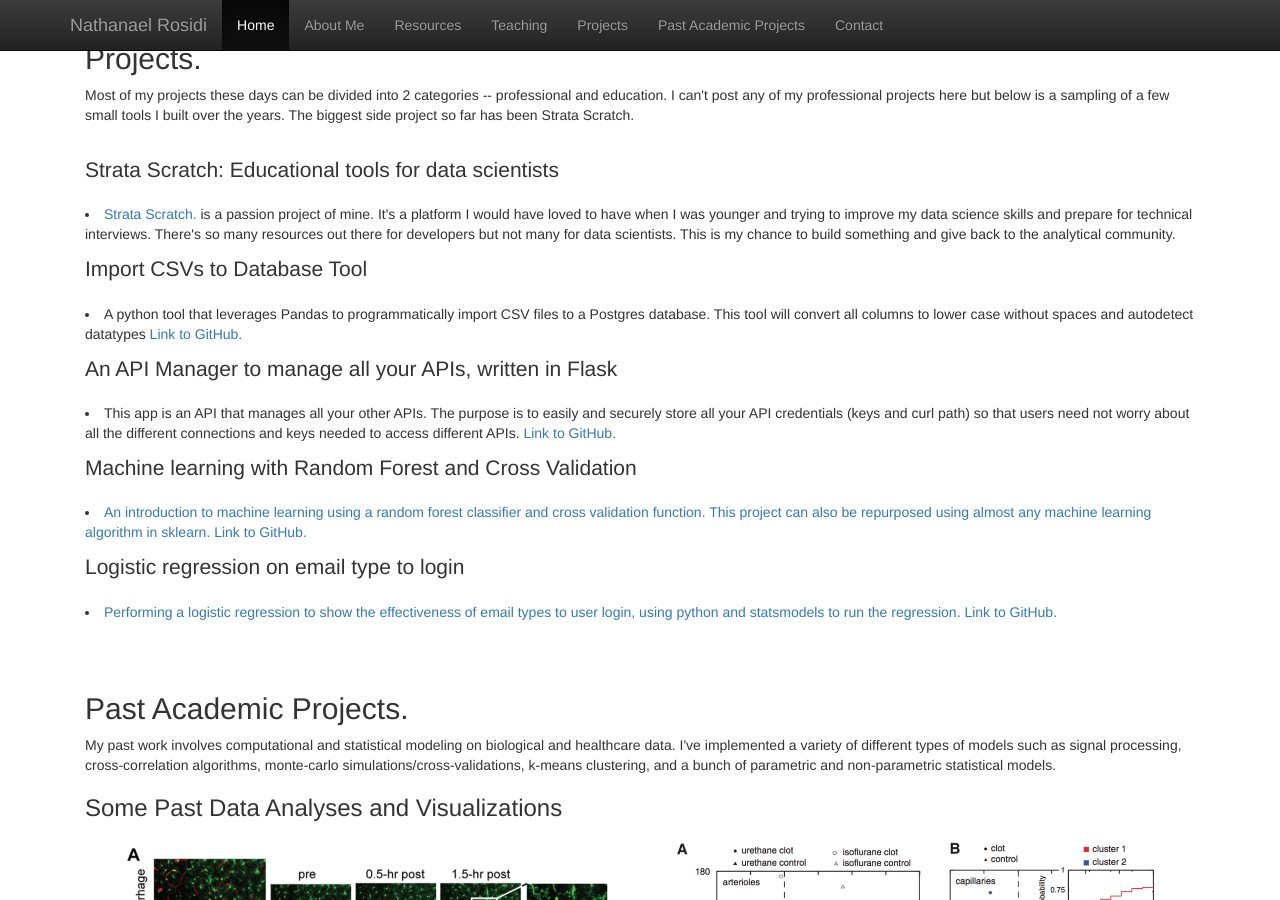
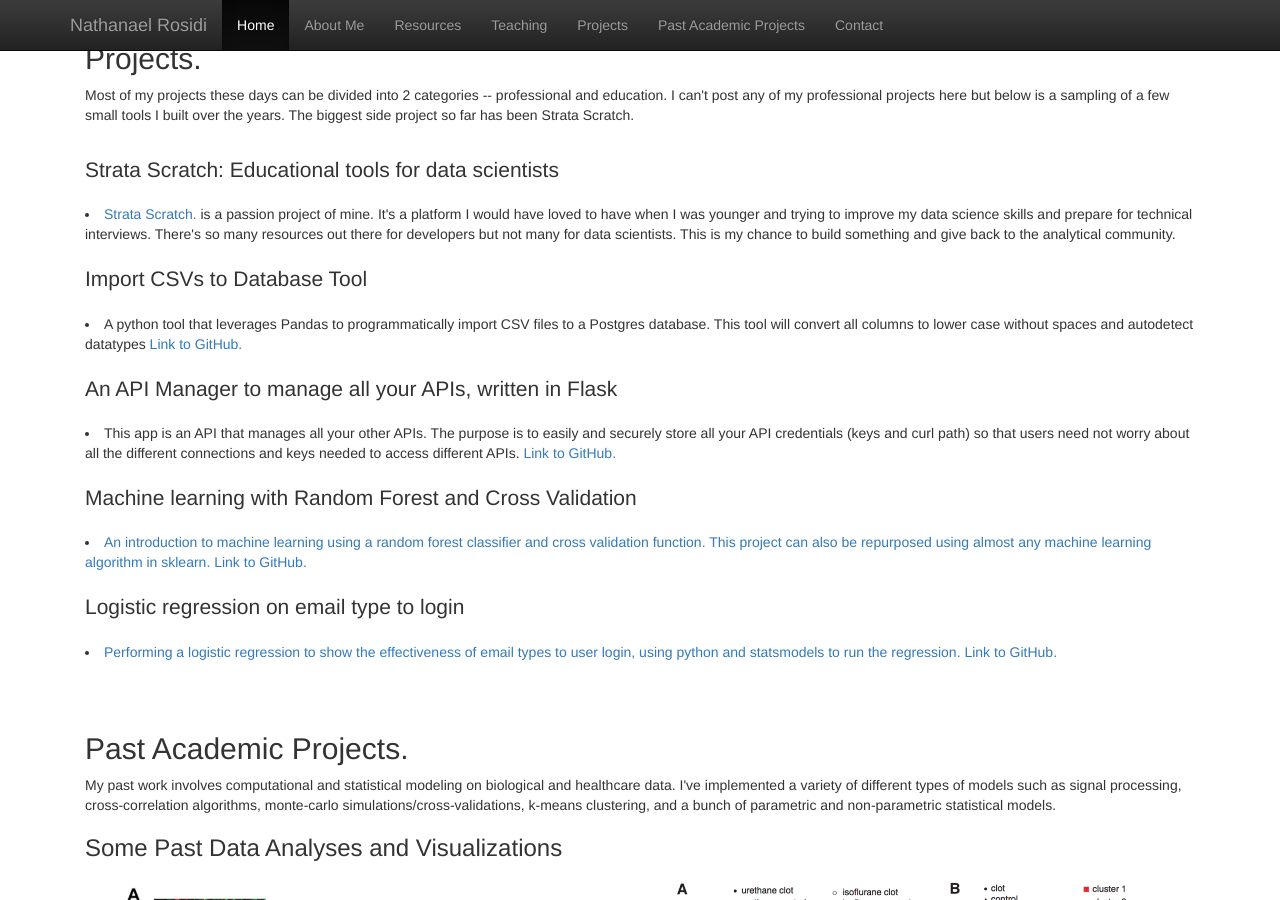
Before and after one commit to nlrosidi/nlrosidi.github.io, a Jekyll site: the page index.html, which Jekyll copies as it is, in a window 1280 px wide and 900 px high, scrolled down 1471 px. Built offline with Jekyll 4.4.1, drawn with Linux system fonts in a browser that asks for light colours; nearby versions of some CDN libraries.

Commit message:
Update index.html

```diff
--- a/index.html
+++ b/index.html
@@ -107,18 +107,18 @@
 	  <br>
 	  <p class="lead">Strata Scratch: Educational tools for data scientists</p>
 	  <li><a target="_blank" href="https://stratascratch.com"> Strata Scratch.</a> is a passion project of mine. It's a platform I would have loved to have when I was younger and trying to improve my data science skills and prepare for technical interviews. There's so many resources out there for developers but not many for data scientists. This is my chance to build something and give back to the analytical community.</li>
-          <p></p>
+          <br>
 	  <p class="lead">Import CSVs to Database Tool</p>
           <li>A python tool that leverages Pandas to programmatically import CSV files to a Postgres database. This tool will convert all columns to lower case without spaces and autodetect datatypes<a target="_blank" href="https://github.com/nlrosidi/csv_to_db"> Link to GitHub.</a></li>
-	  <p></p>
+	  <br>
           <p class="lead">An API Manager to manage all your APIs, written in Flask</p>
           <li>This app is an API that manages all your other APIs. The purpose is to easily and securely store all your API credentials (keys and curl path) so that users need not worry about all the different connections and keys needed to access different APIs.<a target="_blank" href="https://github.com/nlrosidi/api_flask_app"> Link to GitHub.</a></li>
-          <p></p>
+          <br>
           <p class="lead">Machine learning with Random Forest and Cross Validation</p>
           <li><a target="_blank" href="subpages/randomforest_crossvalidation.html">An introduction to machine learning using a random forest classifier and cross
           validation function. This project can also be repurposed using almost any
           machine learning algorithm in sklearn.</a><a target="_blank" href="https://github.com/nlrosidi/randomforest_crossvalidation"> Link to GitHub.</a></li>
-          <p></p>
+          <br>
           <p class="lead">Logistic regression on email type to login</p>
           <li><a target="_blank" href="subpages/logit_emails_to_logins.html">Performing a logistic regression to show the effectiveness of email types to user login, using python and statsmodels to run the regression.</a><a target="_blank" href="https://github.com/nlrosidi/logit_email_types"> Link to GitHub.</a></li>
         </div>
@@ -141,6 +141,7 @@
        <div class="container-fluid">
          <h3 id="pastproject_dissertation">Dissertation</h3>
          <li>Nathanael L. Rosidi, <a target="_blank" href="http://gradworks.umi.com/34/85/3485169.html">"Studies of pathological dynamics after microvascular injury using nonlinear optical methods"</a>. 2011. <a target="_blank" href="https://www.dropbox.com/s/1izbhc59hjdubci/NathanaelRosidi_Dissertation.pdf?dl=0"> Download it here.</a></li>
+	 <br>
 	 <h3 id="pastproject_pubs">Peer-Reviewed Publications</h3>
              <ul>
 	       <li>C. Foerch, <strong>N.L. Rosidi</strong>, F. Schlunk, A. Lauer, F.A. Cianchetti, E. Mandeville, K. Arai, K. Yigitkanli, X. Fan, X. Wang, K. van Leyen, H. Steinmetz, C.B. Schaffer, E.H. Lo, <a target="_blank" href="http://journals.plos.org/plosone/article?id=10.1371/journal.pone.0054203">“Intravenous tPA therapy does not worsen acute intracerebral hemorrhage in mice,” PLoS ONE (2013) 8 (2): e54203</a></li>
@@ -154,9 +155,6 @@
          <h2 id="contact">Contact.</h2>
          <p class="lead"><small>nathanrosidi [a] gmail [.] com</small></p>
        </div>
-
-
-      </div>
     </div><!-- /.container -->
 
 
```
